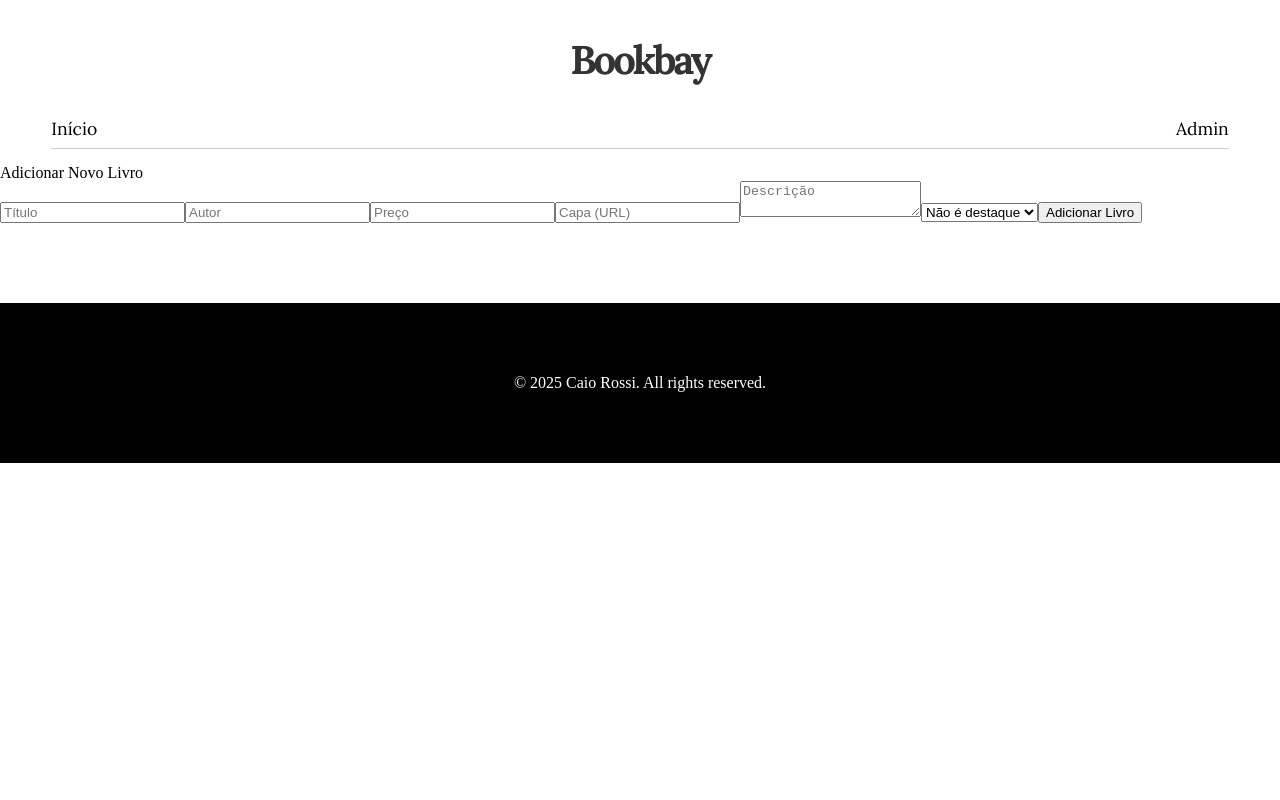
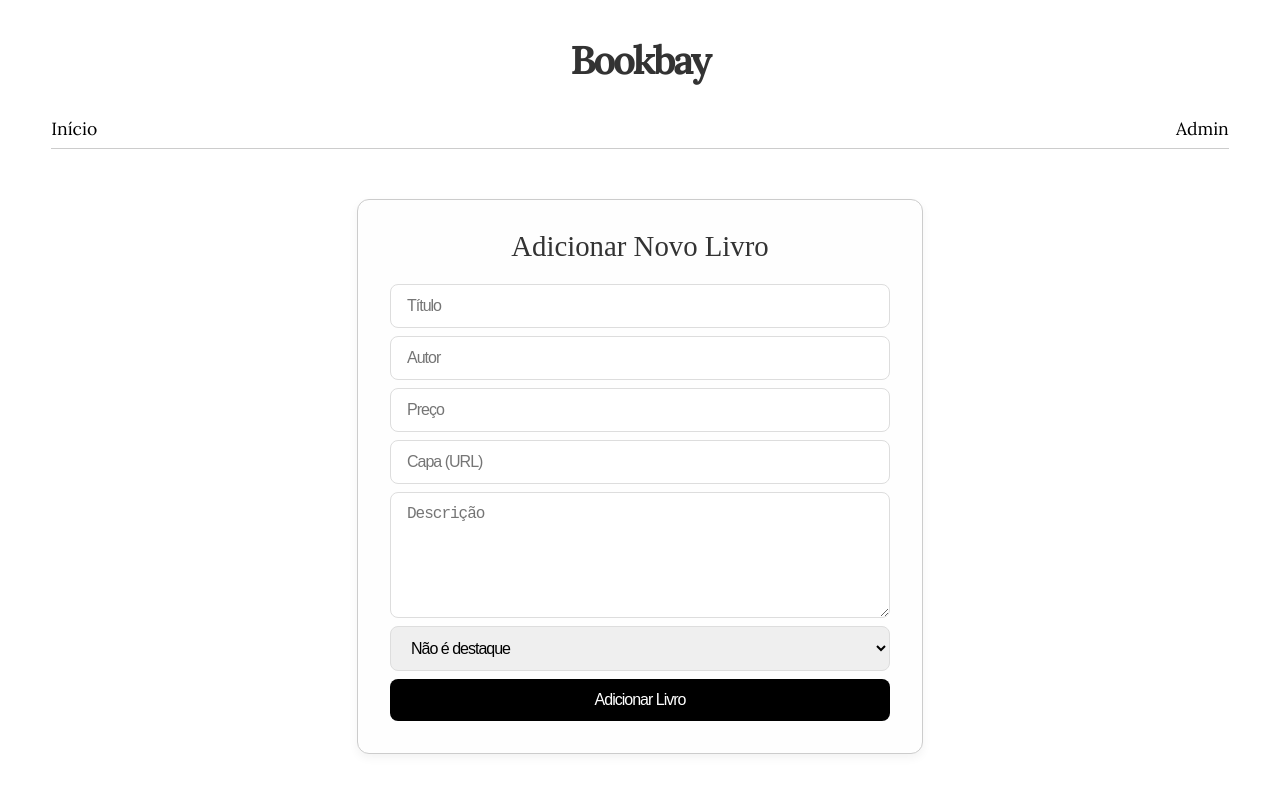
Before and after one commit to Caiorossi00/Bookbay-frontend, a React (Vite) app: page /admin/book/new in a window 1280 px wide. Shown: the top 800 px of the page. Built offline with nearby package versions, Linux system fonts and the light colour scheme.

Commit message:
feat: add NewBook component with styles; remove GenreFilter component and adjust BooksCatalog layout

```diff
--- a/src/components/Admin/NewBook.jsx
+++ b/src/components/Admin/NewBook.jsx
@@ -1,4 +1,5 @@
 import React, { useState } from "react";
+import "../../styles/NewBook.scss";
 
 const NewBook = () => {
   const [newBook, setNewBook] = useState({
@@ -13,7 +14,6 @@ const NewBook = () => {
 
   const handleChange = (e) => {
     const { name, value } = e.target;
-
     setNewBook((prev) => ({
       ...prev,
       [name]: name === "isDestaque" ? value === "true" : value,
@@ -22,16 +22,12 @@ const NewBook = () => {
 
   const handleSubmit = async (e) => {
     e.preventDefault();
-
     const randomId = Math.floor(Math.random() * 1000000);
-
     const bookWithId = { ...newBook, id: randomId };
 
     const response = await fetch("http://localhost:3000/books", {
       method: "POST",
-      headers: {
-        "Content-Type": "application/json",
-      },
+      headers: { "Content-Type": "application/json" },
       body: JSON.stringify(bookWithId),
     });
 
@@ -52,9 +48,9 @@ const NewBook = () => {
   };
 
   return (
-    <div>
+    <div className="new-book-container">
       <h1>Adicionar Novo Livro</h1>
-      <form onSubmit={handleSubmit}>
+      <form className="new-book-form" onSubmit={handleSubmit}>
         <input
           type="text"
           name="title"
--- a/src/components/Vitrine/BooksCatalog.jsx
+++ b/src/components/Vitrine/BooksCatalog.jsx
@@ -1,19 +1,15 @@
 import React from "react";
 import BookItem from "./BookItem";
 import "../../styles/BooksCatalog.scss";
-import GenreFilter from "./GenreFilter";
 
 const BooksCatalog = ({ books }) => {
   return (
     <div className="book-list">
       <div className="featured-collection">
-        <h1> Catálogo</h1>
+        <h1>Catálogo</h1>
       </div>
 
       <div className="container-catalog">
-        <div>
-          <GenreFilter />
-        </div>
         <div className="book-list-display">
           {books.map((book) => (
             <BookItem key={book.id} book={book} />
--- a/src/components/Vitrine/GenreFilter.jsx
+++ /dev/null
@@ -1,19 +0,0 @@
-import React from "react";
-import "../../styles/GenreFilter.scss";
-
-const GenreFilter = () => {
-  return (
-    <div className="genre-list">
-      <ul>
-        <li>Todos</li>
-        <li>Ficção</li>
-        <li>Filosofia</li>
-        <li>Romance</li>
-        <li>Fantasia</li>
-        <li>Terror</li>
-      </ul>
-    </div>
-  );
-};
-
-export default GenreFilter;
--- a/src/styles/AdminDashboard.scss
+++ b/src/styles/AdminDashboard.scss
@@ -27,6 +27,7 @@
   .book-list {
     display: grid;
     grid-template-columns: repeat(auto-fit, minmax(250px, 1fr));
+    gap: 4px;
 
     .book-card {
       background-color: #fff;
--- a/src/styles/BooksCatalog.scss
+++ b/src/styles/BooksCatalog.scss
@@ -2,7 +2,7 @@
 
 .container-catalog {
   display: flex;
-  gap: 120px;
+  flex-direction: column;
 }
 
 .featured-collection {
--- a/src/styles/GenreFilter.scss
+++ /dev/null
@@ -1,12 +0,0 @@
-.genre-list {
-  ul {
-    display: flex;
-    flex-direction: column;
-    gap: 6px;
-
-    li {
-      font-size: 1.3em;
-      font-style: italic;
-    }
-  }
-}
--- /dev/null
+++ b/src/styles/NewBook.scss
@@ -0,0 +1,59 @@
+.new-book-container {
+  max-width: 500px;
+  margin: 50px auto;
+  padding: 2rem;
+  background-color: #fefefe;
+  border: 1px solid #ccc;
+  border-radius: 12px;
+  box-shadow: 0 4px 10px rgba(0, 0, 0, 0.05);
+
+  h1 {
+    text-align: center;
+    margin-bottom: 1.5rem;
+    font-size: 1.8rem;
+    color: #333;
+  }
+}
+
+.new-book-form {
+  display: flex;
+  flex-direction: column;
+  gap: 0.5em;
+
+  input,
+  textarea,
+  select {
+    letter-spacing: -1px;
+    padding: 0.75rem 1rem;
+    font-size: 1rem;
+    border: 1px solid #ddd;
+    border-radius: 8px;
+    outline: none;
+    transition: border-color 0.2s ease;
+
+    &:focus {
+      border-color: #000000;
+    }
+  }
+
+  textarea {
+    resize: vertical;
+    min-height: 100px;
+  }
+
+  button {
+    padding: 0.75rem;
+    font-size: 1rem;
+    border: none;
+    border-radius: 8px;
+    cursor: pointer;
+    transition: background 0.2s ease;
+    letter-spacing: -1px;
+    background-color: black;
+    color: white;
+
+    &:hover {
+      background-color: #535353;
+    }
+  }
+}
```
Also changed, not shown: src/pages/GenreFilter.jsx (deleted, +0 -22 lines).
